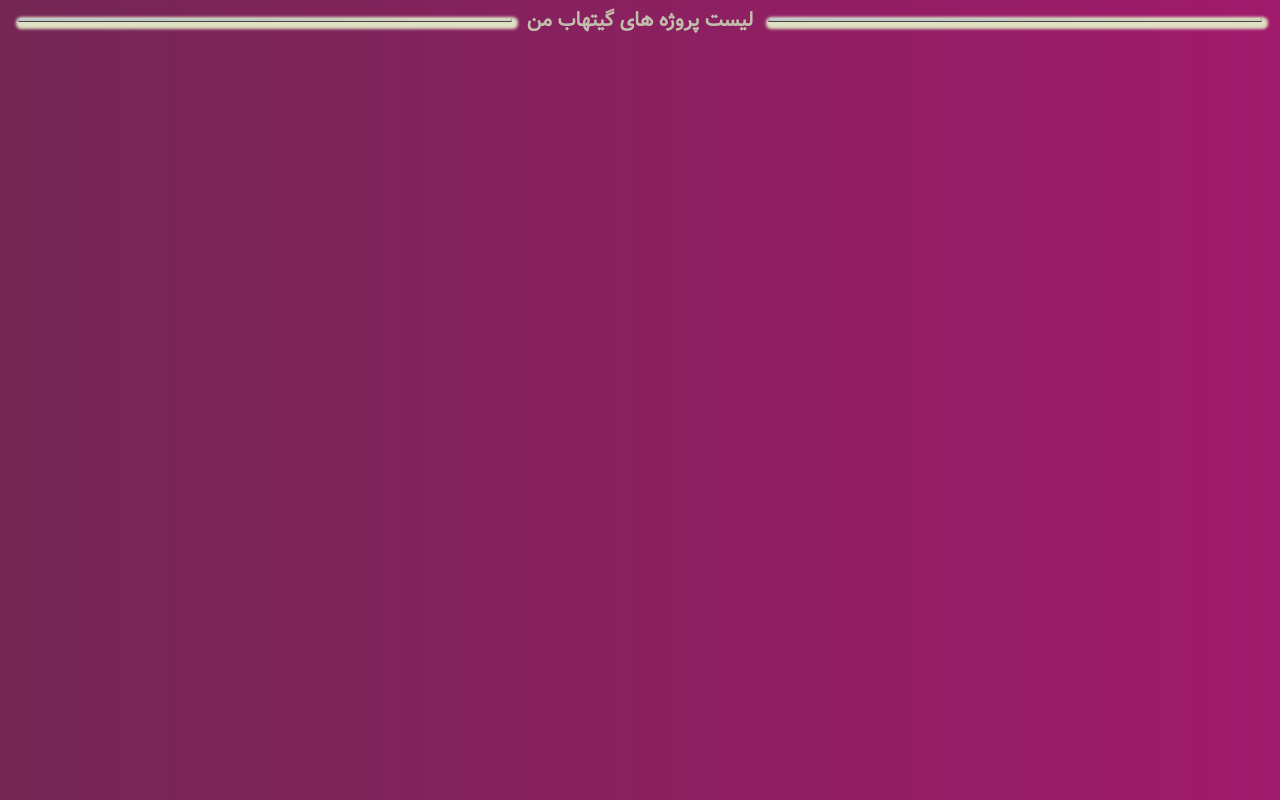
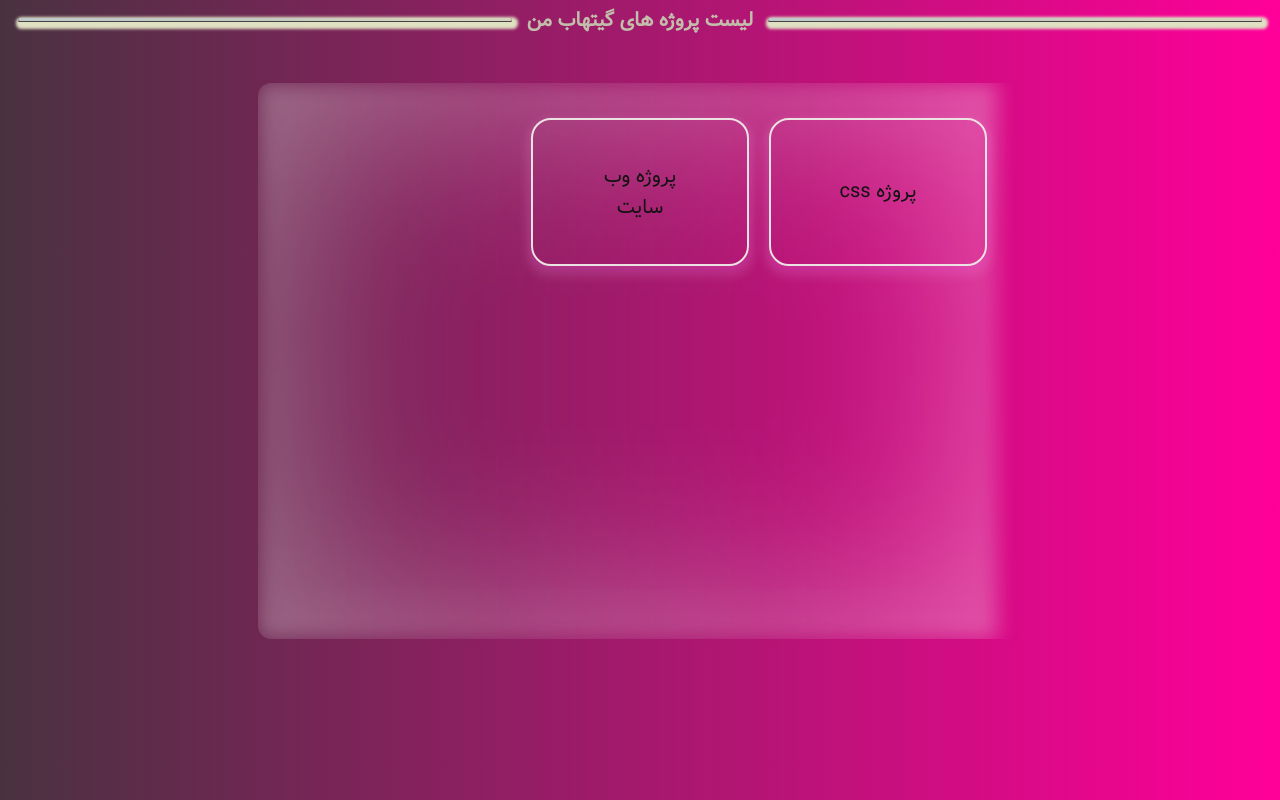
Before and after one commit to hoseinalizadeh1373/hoseinalizadeh1373.github.io, a plain HTML site: page index.html in a window 1280 px wide. Drawn offline with Linux system fonts and the light colour scheme.

Commit message:
two-
css-template add

```diff
--- /dev/null
+++ b/css-template/style.css
@@ -0,0 +1,135 @@
+* {
+    margin: 0;
+    padding:0;
+    box-sizing: border-box;
+    letter-spacing: 0;
+  }
+  body,html{
+      margin: 0;
+      background-color: aqua;
+       height: 100vh;
+
+
+  }
+  .cont{
+    display: flex;
+    align-items: center;
+    justify-content: center;
+    flex-wrap: wrap;
+      height: 100vh;
+      background-color: yellow;
+  }
+  a{
+z-index: 10;
+color: white;
+
+    font-family: 'Vazir',Arial, Helvetica, sans-serif;
+    font-weight: 500;
+
+  }
+.container{
+    z-index: 0;
+    position: relative;
+     height: 100vh;
+     width: 100%;
+     margin: 0;
+     background: linear-gradient(to top, #000 50%, #fff 50%);
+     background-size: 100% 200%;
+     background-position: top left;
+     transition: all .5s ease-out;
+    transition-delay: 3s;
+    overflow: hidden;
+}
+/* .container::before{
+    content: '';
+    position: absolute;
+    width: 1100px;
+    height: 1100px;
+    background: violet;
+    left: 50%;
+    transform: translateX(-50%);
+    border-radius: 40px;
+    animation: fill2 2s ease-in-out infinite;
+} */
+/* .container:hover{
+    border: 2px solid limegreen;
+    background-position: bottom left;
+    color: #fff;
+} */
+.ball{
+    position: absolute;
+    left: 50%;
+    top: 0;
+    /* margin-top: 15vh; */
+    width: 50px;
+    height: 50px;
+    margin-left: 2px;
+    margin-right: 2px;
+    background-color: black;
+
+    border-radius: 50px;
+    /* transition: height ease-out 2s ; */
+    animation: ball forwards 3s ;
+    position: relative;
+    overflow: hidden;
+    z-index: -10;
+}
+/* .ball::before {
+   content: '';
+   position: absolute;
+   width: 400px;
+   height: 400px;
+   background: violet;
+   left: 50%;
+   transform: translateX(-50%);
+   border-radius: 40px;
+   animation: fill 5s ease-in-out infinite;
+} */
+/* @keyframes fill{
+    from{
+        top: 250px;
+        transform: translateX(-50%)rotate(0deg);
+    }
+    to{
+        top: -50px;
+        transform: translateX(-50%)rotate(360deg);
+    }
+}
+@keyframes fill2{
+    from{
+        top: 500px;
+        transform: translateX(-50%)rotate(0deg);
+    }
+    to{
+        top: -50px;
+        transform: translateX(-50%);
+    }
+} */
+@keyframes ball{
+0%{
+transform: translateY(0px) scale(3);
+
+/* width: 20vh; */
+/* transform: scaleX(0.1); */
+}
+
+50%{
+
+    transform: translateY(88vh)scale(0);
+/* width: 80vh; */
+/* transform: scaleX(0.9); */
+}
+
+100%{
+    /* transform: scaleX(8); */
+    /* transform: translateY(88vh); */
+    transform: translateY(88vh)scale(100);
+}
+
+}
+    @keyframes conr{
+        0%{  background-position: to top;
+            color: red;}
+            50%{  background-position: bottom left;
+                color:red;}
+    }
--- a/css/style.css
+++ b/css/style.css
@@ -1,11 +1,11 @@
 
 @font-face {
-    font-family: "Vazir";
-    src: url('/fonts/Vazir.eot');
-    src: url('/fonts/Vazir.eot?#iefix') format('embedded-opentype'),
-    url('/fonts/Vazir.woff2') format('woff2'),
-    url('/fonts/Vazir.woff') format('woff'),
-    url('/fonts/Vazir.ttf') format("truetype");
+    font-family: 'Vazir';
+    src: url('../fonts/Vazir.eot'); /* IE9 Compat Modes */
+    src: url('../fonts/Vazir.eot?#iefix') format('embedded-opentype'), /* IE6-IE8 */
+         url('../fonts/Vazir.woff2') format('woff2'), /* Super Modern Browsers */
+         url('../fonts/Vazir.woff') format('woff'), /* Pretty Modern Browsers */
+         url('../fonts/Vazir.ttf')  format('truetype'), /* Safari, Android, iOS */
 }
 /* for reset */
 *{
@@ -15,10 +15,11 @@ box-sizing: border-box;
 letter-spacing: 4;
 }
 html{
+    font-family: 'Vazir',Arial, Helvetica, sans-serif;
 
     direction: rtl;
 }
-body{
+/* body{
     font-family: 'Vazir',Arial, Helvetica, sans-serif;
     font-weight: 300;
-}
+} */
--- a/css/style_index.css
+++ b/css/style_index.css
@@ -1,13 +1,15 @@
 
 body{
+
     background: linear-gradient(to right ,#493240 ,#FF0099 );
-    background-size: 400% 400%;
-
+    background-size: cover;
     animation: gradient 7s ease-in-out infinite;
-
     color: rgb(194, 190, 171);
-
-
+    background-attachment: fixed;
+}
+a{
+  font-family: 'Vazir',Arial, Helvetica, sans-serif;
+  font-weight: 500;
 }
 @keyframes gradient{
     0%{
@@ -28,7 +30,9 @@ body{
     justify-content: center;
     align-items: center;
 
+
 }
+
 .titr::after,
   .titr::before{
     background-image: linear-gradient(to right, #bfc9ca 0%, #c2cac0  51%, #d4d1bc  80%);
@@ -40,3 +44,120 @@ body{
     border-bottom: 1px solid #444;
     margin: 15px;
   }
+
+   .container{
+    display: grid;
+    padding: 35px;
+    grid-template-columns: 1fr 1fr 1fr;
+    grid-template-rows: 1fr 1fr 1fr;
+  grid-gap: 20px;
+    border: 2px solid rgba(240, 29, 240, 0);
+      width: 60%;
+      height: 70vh;
+      border-radius: 15px;
+      position: absolute;
+      z-index: 1;
+      overflow: hidden;
+      right: 20%;
+      margin-top: 40px;
+      transition: all 0.1;
+
+      backdrop-filter: blur(10px);
+  }
+  .container::before{
+    box-sizing: border-box;
+    background: inherit;
+    content: '';
+    position: absolute;
+    top: 0;
+    left:0px;
+    right: 25px;
+    bottom:0;
+    box-shadow: inset 0 0 200px rgba(255,255,255, .5);
+    filter: blur(10px);
+
+}
+
+
+  .card{
+    border-radius: 20px;
+    box-shadow: 0px 4px 8px 0 rgba(240, 67, 240, 0.2),0 6px 8px 6px rgba(247, 227, 238, 0.1);
+padding: 16px 48px;
+background: none;
+border: 2px solid #ece2e2;
+color:#131313;
+font-size: 20px;
+cursor: pointer;
+position: relative;
+overflow: hidden;
+transition: all 0.5s;
+  }
+  .card::before{
+    content: '';
+    position: absolute;
+    width: 100px;
+   height: 120%;
+    background-color: rgba(255, 255, 255, 0.4);
+    top: 50%;
+    transform: skewX(30deg)translate(-150%,-50%);
+    transition: all 0.5s;
+  }
+  .card:hover{
+    background-color: #ff7a00;
+    color: #fff;
+    box-shadow: 0px 4px 8px 0 rgba(240, 67, 240, 0.288),0 6px 8px 6px rgba(247, 227, 238, 0.4);
+  }
+  .card:hover:before{
+    transform: skewX(30deg)translate(150%,-50%);
+    transition-delay: 0.1s;
+  }
+  .card >a {
+    text-decoration: none;
+    color: #131313;
+  }
+  #snackbar{
+    visibility: hidden;
+    min-width: 300px;
+    margin-left: -125px;
+
+    box-shadow: 0 4px 4px 0 rgba(253, 187, 5, 0.3), 0 3px 0 2px  rgba(241, 130, 2, 0.2);
+    background-color: #333;
+    color: #fff;
+    text-align: center;
+    border-radius: 15px;
+    padding: 16px;
+    position: fixed;
+    z-index: 1;
+    left: 50%;
+    bottom: 30px;
+  }
+  #snackbar.show{
+visibility: visible;
+-webkit-animation: fadein 0.5s ,fadeout 0.5s 2.5s;
+animation: fadein 0.5s ,fadeout 0.5s 2.5s;
+  }
+  @-webkit-keyframes fadein{
+    from{bottom: 0;opacity: 0;}
+    to{bottom: 30px;opacity: 1;}
+  }
+  @keyframes fadein {
+    from {bottom: 0; opacity: 0;}
+    to {bottom: 30px; opacity: 1;}
+  }
+
+  @-webkit-keyframes fadeout {
+    from {bottom: 30px; opacity: 1;}
+    to {bottom: 0; opacity: 0;}
+  }
+
+  @keyframes fadeout {
+    from {bottom: 30px; opacity: 1;}
+    to {bottom: 0; opacity: 0;}
+  }
+  .alarm{
+    width: 50px;
+    height: 50px;
+    border-radius: 25px;
+    background: red;
+
+  }
--- a/index.html
+++ b/index.html
@@ -10,8 +10,32 @@
     <link rel="stylesheet" href="css/style_index.css">
 </head>
 <body>
-    <header>
+    <!-- <header> -->
     <h1 class="titr">لیست پروژه های گیتهاب من</h1>
-    </header>
+    <!-- </header> -->
+    <main >
+        <div class="container">
+            <button class="card">
+
+            <a href="./css-template/index.html">پروژه css</a>
+            </button>
+            <button class="card" onclick="func()">
+                <a href="#" >پروژه وب سایت</a>
+            </button>
+
+        </div>
+        <!-- <div class="alarm">
+
+        </div> -->
+
+    </main>
+    <div id="snackbar">این پروژه  بعد از اتمام نمایش داده می شود !</div>
+    <script>
+        function func(){
+        let x =document.getElementById("snackbar");
+        x.className="show";
+        setTimeout(function(){x.className=x.className.replace("show","");},3000);
+        }
+    </script>
 </body>
 </html>
```
Also changed, not shown: css-template/index.html (added, +28 -0 lines), css-template/rotate.html (added, +27 -0 lines), test.html (added, +16 -0 lines), css-template/ball.png (added), package-lock.json (added).
